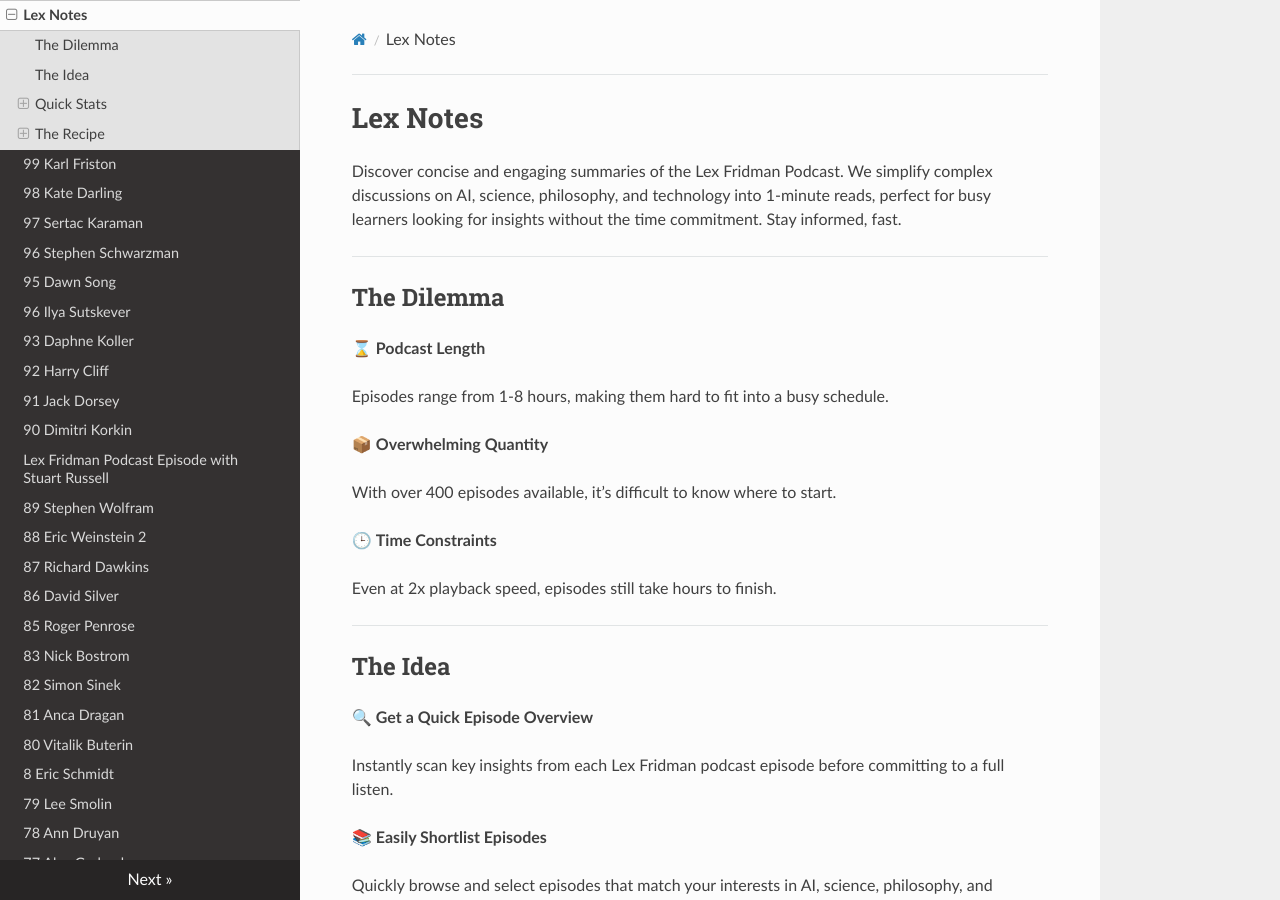
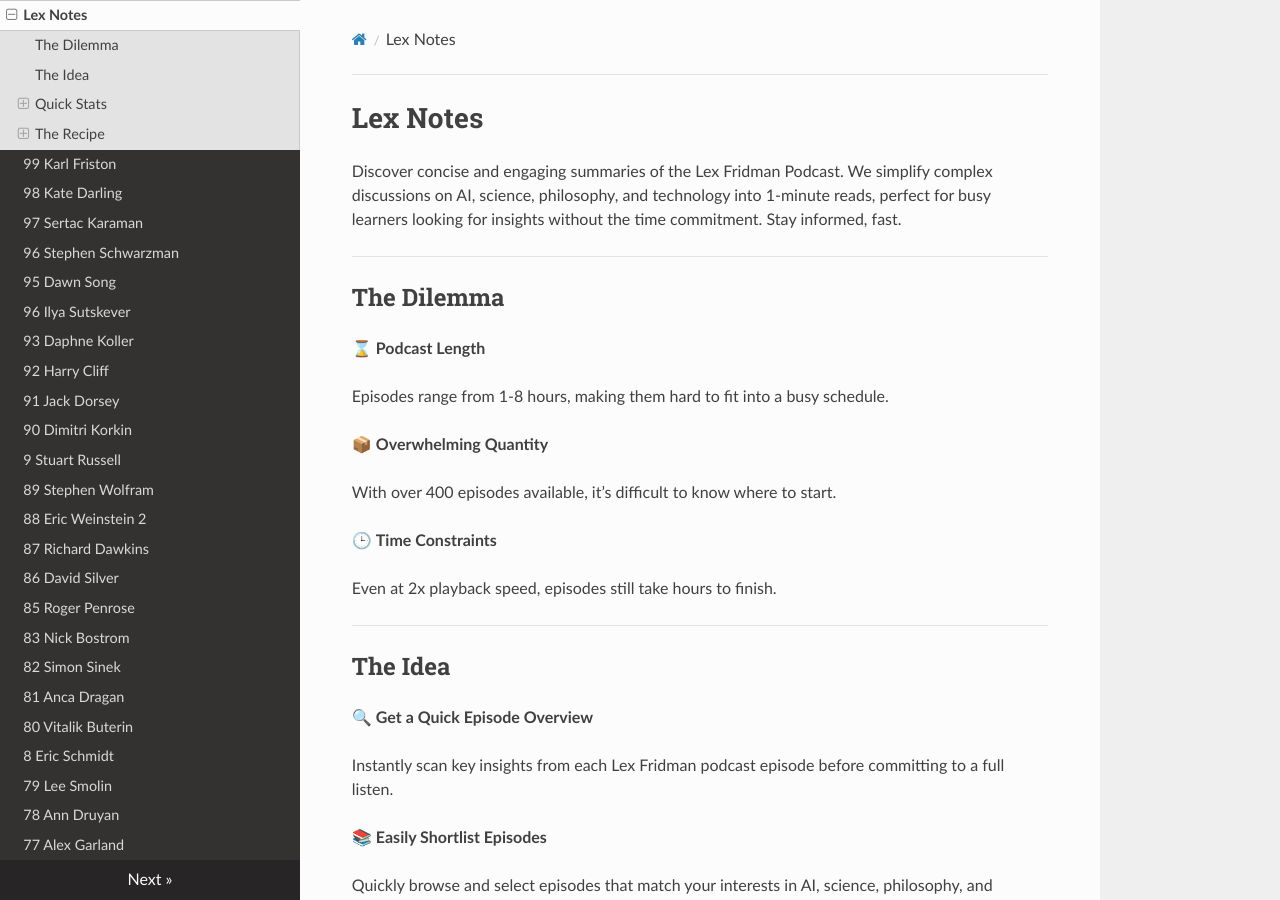
Before and after one commit to Just-Learning/lexnotes, an MkDocs documentation site: the page built from docs/index.md, in a window 1280 px wide and 900 px high. Built offline with MkDocs 1.6.1, drawn with Linux system fonts in a browser that asks for light colours; nearby versions of some CDN libraries.

Commit message:
fix the h1 for #9

```diff
--- a/docs/9-stuart-russell.md
+++ b/docs/9-stuart-russell.md
@@ -1,4 +1,4 @@
-# Lex Fridman Podcast Episode with Stuart Russell
+# 9 Stuart Russell
 
 
 ![Stuart J. Russell](https://encrypted-tbn0.gstatic.com/licensed-image?q=tbn:ANd9GcRVGuow-t1d_WGgTtF2DnWinpDPaXSXtfPjlt56Vio2Y5cyv0NEcqLV33l6WacMrlqv1gSz&s=19)
```
